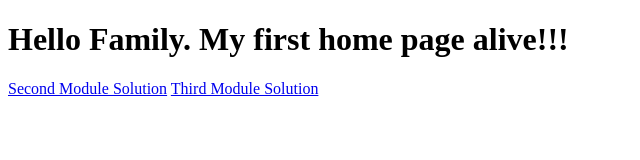
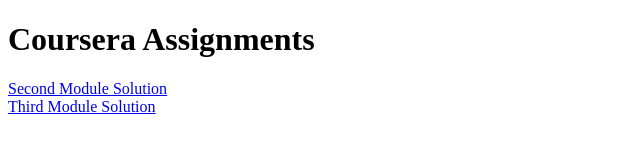
Before and after one commit to mcadavid/coursera-test, a plain HTML site: page site/index.html in a window 1280 px wide. Shown: the whole page, without its empty margins (0-640 px from the left). Drawn offline with Linux system fonts and the light colour scheme.

```diff
--- a/site/index.html
+++ b/site/index.html
@@ -4,8 +4,8 @@
 	<title>Hello Family</title>
 </head>
 <body>
-	<h1>Hello Family. My first home page alive!!!</h1>
-	<a href="https://mcadavid.github.io/coursera-test/site/css-module-solutions/">Second Module Solution</a>
-	<a href="https://mcadavid.github.io/coursera-test/site/third-module-solutions/">Third Module Solution</a>
+	<h1>Coursera Assignments</h1>
+	<div><a href="https://mcadavid.github.io/coursera-test/site/css-module-solutions/">Second Module Solution</a></div>
+	<div><a href="https://mcadavid.github.io/coursera-test/site/third-module-solutions/">Third Module Solution</a></div>
 </body>
 </html>
```
